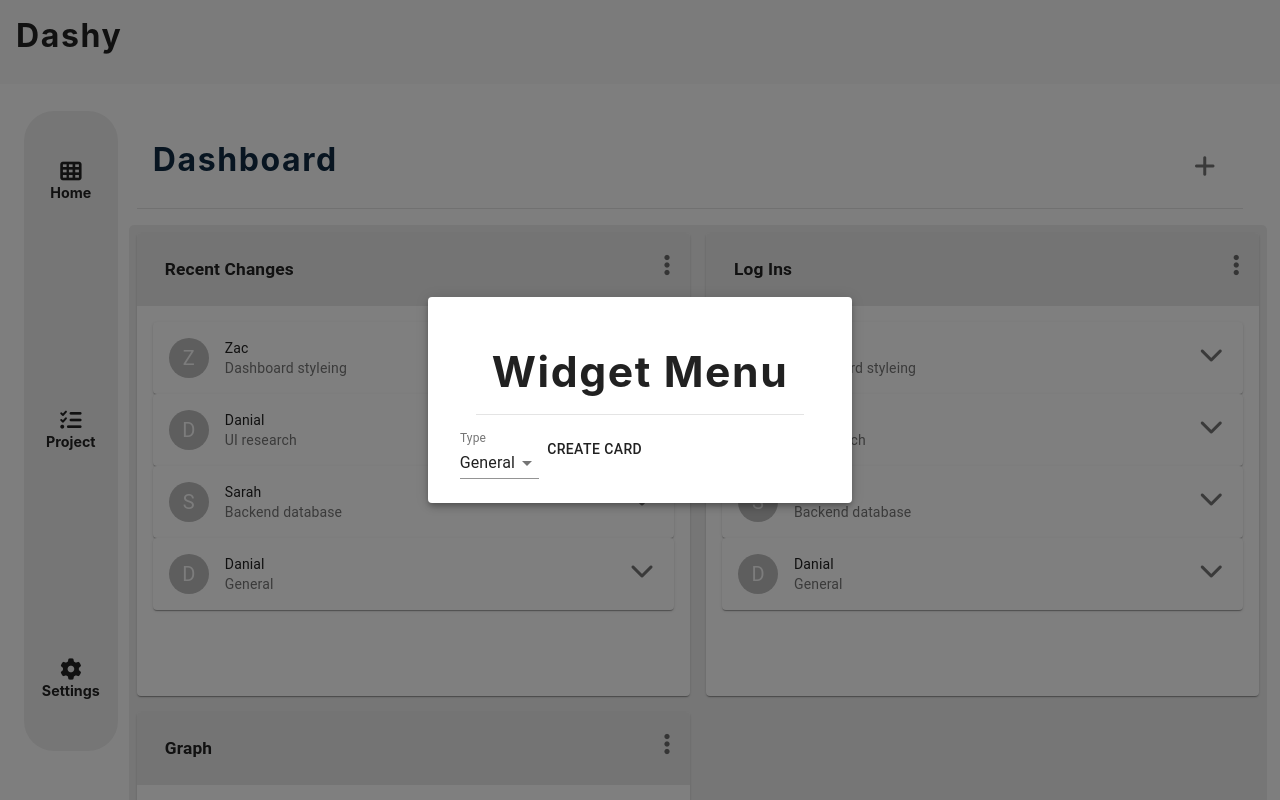
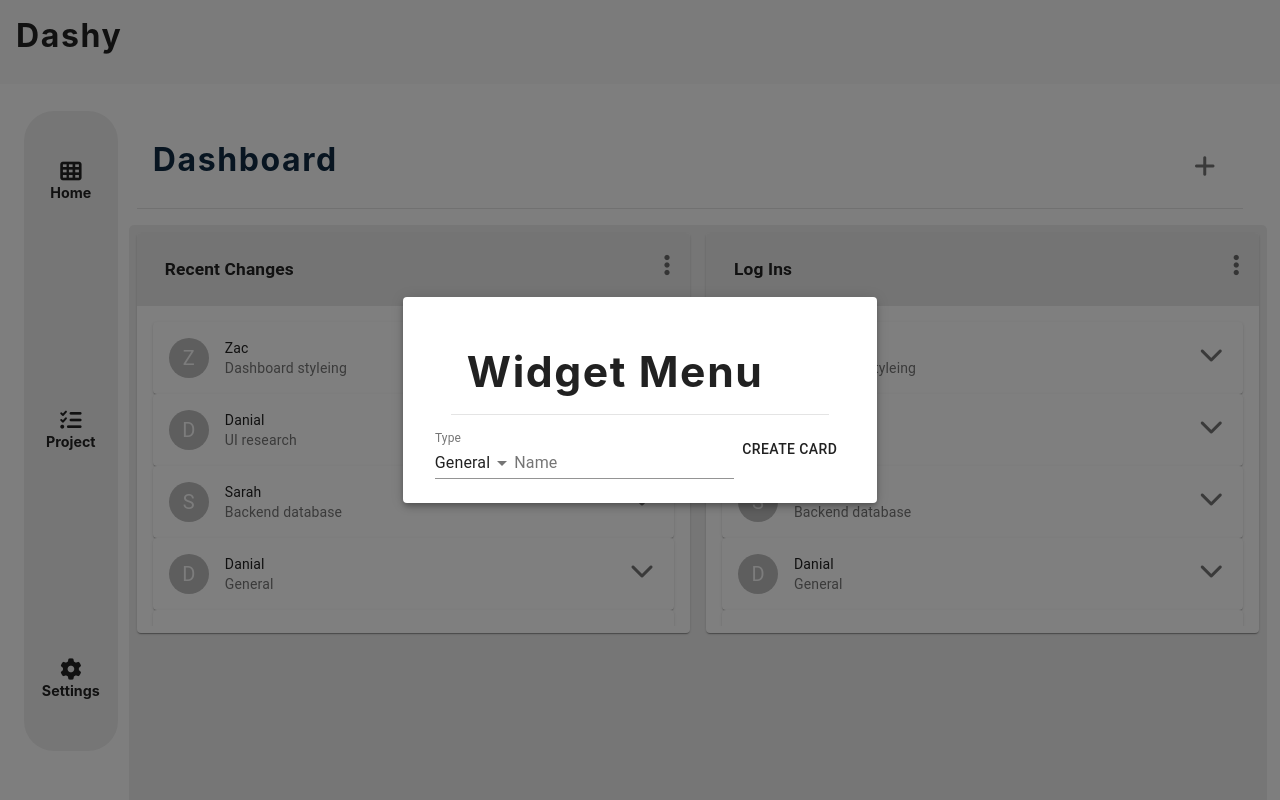
Before and after one commit to ZAnderson-281/cmdb, a React (Create React App) app: page / in a window 1280 px wide. Both pictures are taken after a click on the button 1204 px from the left and 166 px from the top of the page. Shown: the top 800 px of the page. Built offline with nearby package versions, Linux system fonts and the light colour scheme.

Commit message:
Added naming in widget menu

```diff
--- a/src/MOCK.js
+++ b/src/MOCK.js
@@ -29,6 +29,27 @@ const listComponentMockArray = [
     time: `${new Date().toLocaleDateString()}, ${new Date().toLocaleTimeString()}`,
     content: "completed general changes and reformed the dashboard styleing",
   },
+  {
+    id: uniqid(),
+    name: "Danial",
+    description: "General",
+    time: `${new Date().toLocaleDateString()}, ${new Date().toLocaleTimeString()}`,
+    content: "completed general changes and reformed the dashboard styleing",
+  },
+  {
+    id: uniqid(),
+    name: "Danial",
+    description: "General",
+    time: `${new Date().toLocaleDateString()}, ${new Date().toLocaleTimeString()}`,
+    content: "completed general changes and reformed the dashboard styleing",
+  },
+  {
+    id: uniqid(),
+    name: "Danial",
+    description: "General",
+    time: `${new Date().toLocaleDateString()}, ${new Date().toLocaleTimeString()}`,
+    content: "completed general changes and reformed the dashboard styleing",
+  },
 ];
 
 export const dashboardWidgets = [
@@ -43,11 +64,6 @@ export const dashboardWidgets = [
     type: "lc",
     title: "Log Ins",
     items: listComponentMockArray,
-  },
-  {
-    id: uniqid(),
-    type: "gr",
-    title: "Graph",
   },
 ];
 
--- a/src/components/Cards/GraphCard.js
+++ b/src/components/Cards/GraphCard.js
@@ -19,16 +19,10 @@ function GraphCard({ cardTitle, content }) {
   const [input, setInput] = useState(cardTitle);
 
   const data = [
-    { x: 0, y: 8 },
-    { x: 1, y: 5 },
-    { x: 2, y: 4 },
-    { x: 3, y: 9 },
-    { x: 4, y: 1 },
-    { x: 5, y: 7 },
-    { x: 6, y: 6 },
-    { x: 7, y: 3 },
-    { x: 8, y: 2 },
-    { x: 9, y: 0 },
+    { x: "Zac", y: 8 },
+    { x: "Sarah", y: 5 },
+    { x: "Danial", y: 4 },
+    { x: "Mitch", y: 0 },
   ];
 
   const toggleModal = (e) => {
@@ -85,8 +79,8 @@ function GraphCard({ cardTitle, content }) {
           }
         />
 
-        <CardContent className="bar">
-          <FlexibleXYPlot>
+        <CardContent className="bar card-body">
+          <FlexibleXYPlot xType="ordinal">
             <XAxis />
             <YAxis />
             <VerticalBarSeries data={data} />
--- a/src/components/Cards/ListCard.js
+++ b/src/components/Cards/ListCard.js
@@ -72,7 +72,7 @@ function GeneralCard({ cardTitle, items }) {
           }
         />
 
-        <CardContent>
+        <CardContent className="card-body">
           {items.map((elem) => {
             return <ListCardItem key={elem.id} {...elem} />;
           })}
--- a/src/components/Dashboard/WidgetCreatorModal.js
+++ b/src/components/Dashboard/WidgetCreatorModal.js
@@ -1,10 +1,11 @@
-import React from "react";
+import React, { useState } from "react";
 import {
   Modal,
   FormControl,
   Select,
   MenuItem,
   InputLabel,
+  TextField,
   Paper,
   makeStyles,
   Button,
@@ -29,10 +30,14 @@ const useStyles = makeStyles((theme) => ({
 function WidgetCreatorModal({ handleAddWidget }) {
   const { isDashboardModalOpen, setIsDashboardModalOpen } = useGlobalContext();
   const classes = useStyles();
-  const [type, setType] = React.useState("gc");
+  const [type, setType] = useState("gc");
+  const [name, setName] = useState("");
 
-  const handleCardTypeChange = (event) => {
-    setType(event.target.value);
+  const handleCardTypeChange = (e) => {
+    setType(e.target.value);
+  };
+  const handleCardNameChange = (e) => {
+    setName(e.target.value);
   };
 
   const handleClose = () => {
@@ -49,6 +54,7 @@ function WidgetCreatorModal({ handleAddWidget }) {
         <Paper className={classes.paper}>
           <h3 className="title">Widget Menu</h3>
           <div className="modal-form">
+            {/* Type Select */}
             <FormControl className={classes.formControl}>
               <InputLabel id="type-select-label">Type</InputLabel>
               <Select
@@ -62,9 +68,18 @@ function WidgetCreatorModal({ handleAddWidget }) {
                 <MenuItem value={"gr"}>Stats</MenuItem>
               </Select>
             </FormControl>
+            {/* Name */}
+            <FormControl className={classes.formControl}>
+              <TextField
+                id="standard-name"
+                label="Name"
+                value={name}
+                onChange={handleCardNameChange}
+              />
+            </FormControl>
             <Button
               onClick={() => {
-                handleAddWidget(type);
+                handleAddWidget(type, name);
               }}
             >
               Create Card
--- a/src/components/Dashboard/index.js
+++ b/src/components/Dashboard/index.js
@@ -18,12 +18,12 @@ function Dashboard() {
     setIsDashboardModalOpen,
   } = useGlobalContext();
 
-  const handleAddWidget = (type) => {
+  const handleAddWidget = (type, name) => {
     console.log(type);
     const widget = {
       id: uniqid(),
       type: type,
-      title: type,
+      title: name,
       items: [],
     };
     setDashboardWidgets([widget, ...dbw]);
--- a/src/index.css
+++ b/src/index.css
@@ -188,12 +188,18 @@ nav {
 }
 
 .card {
-  min-height: 200px;
+  max-height: 400px;
   background-color: rgb(185, 185, 185);
 }
-/* .card-header {
-  background-color: rgb(231, 231, 231);
-} */
+.card-body {
+  max-height: 80%;
+  overflow-y: scroll;
+  display: flex;
+  align-items: left;
+  flex-direction: column;
+  justify-content: space-between;
+  color: rgb(255, 255, 255);
+}
 
 .sidebar-link {
   display: flex;
@@ -206,10 +212,6 @@ nav {
   color: #222;
   font-size: 16pt;
 }
-/* .active-sidebar {
-  background-color: rgb(48, 37, 199);
-  border-radius: 25px;
-} */
 
 .gen-modal {
   /* position: absolute; */
@@ -253,10 +255,6 @@ nav {
   font-weight: bold;
 }
 
-/* .test {
-  background-color: #f54545;
-} */
-
 .bar {
   width: 100%;
   height: 100%;
```
Also changed, not shown: 1 other file (tests, documents, lock files or other folders).
